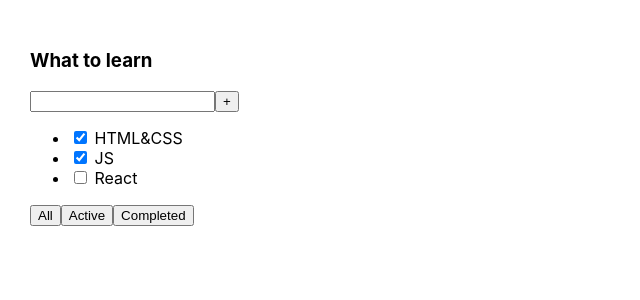
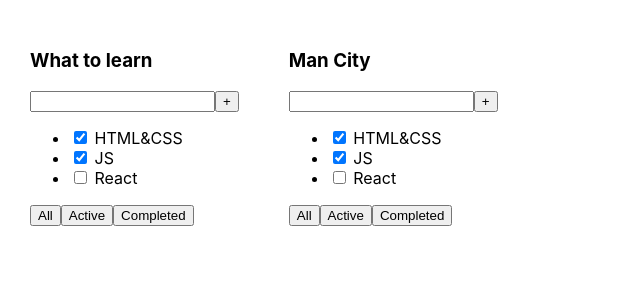
Before and after one commit to Kliapwnz/myWay, a React (Vite) app: page / in a window 1280 px wide. Shown: the top 300 px of the page, without its empty margins (0-640 px from the left). Built offline with nearby package versions, Linux system fonts and the light colour scheme.

Commit message:
create first props and tipping this

```diff
--- a/src/App.tsx
+++ b/src/App.tsx
@@ -4,7 +4,8 @@
 export const App= () => {
   return (
       <div className="app">
-        <TodolistItem/>
+        <TodolistItem title="What to learn"/>
+        <TodolistItem title="Man City"/>
       </div>
   )
 }
--- a/src/TodolistItem.tsx
+++ b/src/TodolistItem.tsx
@@ -1,9 +1,11 @@
+type Props ={
+   title: string
+}
 
-
-export const TodolistItem = () => {
+export const TodolistItem = (props:Props) => {
    return (
       <div>
-         <h3>What to learn</h3>
+         <h3>{props.title}</h3>
          <div>
             <input/>
             <button>+</button>
```
